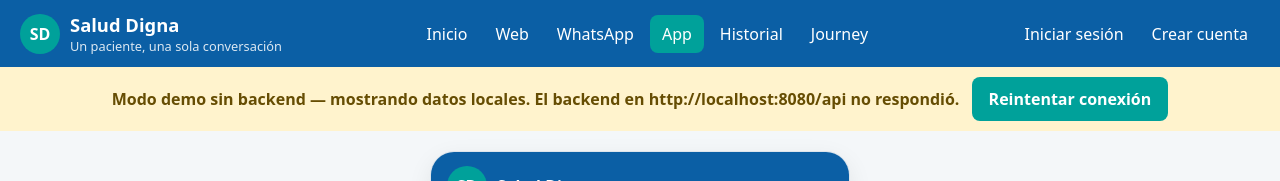
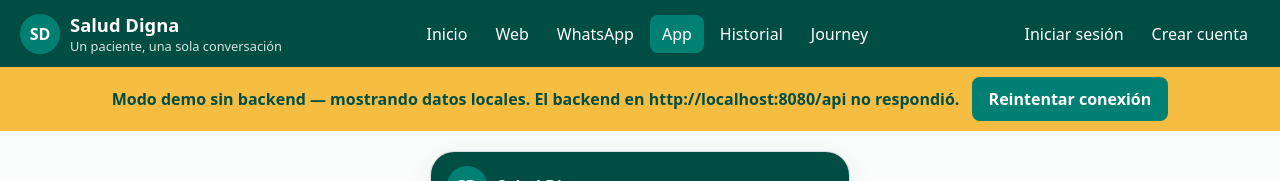
Before and after one commit to ProfCristianPalma/SaludDigna_ITSSNA_Team, a React (Vite) app in the folder frontend/: page /app in a window 1280 px wide. Shown: the top 181 px of the page. Built offline with nearby package versions, Linux system fonts and the light colour scheme; no server answers.

Commit message:
fix: corregir reservaciones del flujo del asesor y actualizar paleta de colores

```diff
--- a/frontend/src/pages/WhatsappPage.tsx
+++ b/frontend/src/pages/WhatsappPage.tsx
@@ -116,7 +116,7 @@ export default function WhatsappPage() {
   }
 
   return (
-    <div>
+    <div className="whatsapp-page">
       <h1>WhatsApp — continúa tu trámite</h1>
       <p className="muted">
         El bot te reconoce por tu CURP: escríbela y dime en qué te ayudo. Si tienes varios folios, escribe el folio (por ejemplo SD-2026-0001) o “folio 1” para elegir con cuál seguir. Quien tenga tu CURP puede continuar tu trámite por ti.
--- a/frontend/src/styles.css
+++ b/frontend/src/styles.css
@@ -1,16 +1,16 @@
 :root {
-  --azul: #0b5fa5;
-  --azul-oscuro: #084a82;
-  --verde: #00a19a;
-  --verde-wa: #075e54;
-  --verde-wa-claro: #dcf8c6;
-  --fondo: #f4f7f9;
-  --texto: #1c2733;
-  --muted: #5b6b7a;
-  --borde: #dde5ec;
+  --azul: #004d43;
+  --azul-oscuro: #003b34;
+  --verde: #008073;
+  --verde-wa: #004d43;
+  --verde-wa-claro: #b7e4d6;
+  --fondo: #fafcfb;
+  --texto: #123c37;
+  --muted: #506a66;
+  --borde: #d9dee3;
   --blanco: #ffffff;
-  --amarillo: #fff3cd;
-  --rojo: #dc3545;
+  --amarillo: #f6bd43;
+  --rojo: #79520c;
 }
 
 * { box-sizing: border-box; }
@@ -54,8 +54,7 @@ h3 { font-size: 1rem; margin: 1rem 0 0.5rem; }
 .nav-links a { color: #fff; text-decoration: none; padding: 8px 12px; border-radius: 8px; }
 .nav-links a:hover { background: rgba(255, 255, 255, 0.15); }
 .nav-links a.active { background: var(--verde); }
-/* Nombre de la sesión en la barra azul: blanco, sin recorte ni
-   truncado (antes era .muted gris sobre azul y se veía cortado). */
+/* Nombre de la sesión en la barra de navegación. */
 .sesion-nombre { color: #fff; font-weight: 600; white-space: nowrap; padding: 8px 4px; }
 /* Listas de pasos realizados/faltantes en el Historial. */
 .pasos-lista { margin: 6px 0 0; padding-left: 20px; }
@@ -64,7 +63,7 @@ h3 { font-size: 1rem; margin: 1rem 0 0.5rem; }
 
 .mock-banner {
   background: var(--amarillo);
-  color: #664d03;
+  color: var(--azul);
   text-align: center;
   padding: 10px 16px;
   font-weight: 600;
@@ -96,15 +95,15 @@ button, .btn { font: inherit; cursor: pointer; }
 .btn-small { padding: 6px 10px; font-size: 0.85rem; background: var(--verde); color: #fff; border: none; border-radius: 6px; }
 .actions { display: flex; gap: 10px; flex-wrap: wrap; margin-top: 16px; }
 .precio { font-size: 1.1rem; }
-.notice { background: #e7f3ff; border: 1px solid #b6d7f5; border-radius: 8px; padding: 12px; margin-top: 16px; }
+.notice { background: #e6f5f1; border: 1px solid #b7e4d6; border-radius: 8px; padding: 12px; margin-top: 16px; }
 
 .badge { display: inline-block; padding: 4px 10px; border-radius: 999px; font-size: 0.8rem; font-weight: 700; }
-.badge-info { background: #e7f3ff; color: var(--azul); }
+.badge-info { background: #d9f1eb; color: var(--azul); }
 .badge-primary { background: var(--azul); color: #fff; }
-.badge-success { background: #d4edda; color: #155724; }
-.badge-warning { background: var(--amarillo); color: #664d03; }
-.badge-danger { background: #f8d7da; color: #721c24; }
-.chip { display: inline-block; padding: 3px 8px; border-radius: 999px; background: #eef2f5; font-size: 0.8rem; font-weight: 700; }
+.badge-success { background: #b7e4d6; color: var(--azul); }
+.badge-warning { background: var(--amarillo); color: var(--azul); }
+.badge-danger { background: #f9dfaa; color: #694500; }
+.chip { display: inline-block; padding: 3px 8px; border-radius: 999px; background: #e9eeed; font-size: 0.8rem; font-weight: 700; }
 .chip-grande { padding: 8px 14px; font-size: 0.95rem; margin-right: 8px; }
 .canales { display: flex; flex-wrap: wrap; gap: 8px; }
 
@@ -114,6 +113,21 @@ button, .btn { font: inherit; cursor: pointer; }
 .dato-row { display: flex; justify-content: space-between; align-items: center; gap: 10px; margin-bottom: 8px; }
 
 /* WhatsApp */
+.whatsapp-page {
+  --azul: #0b5fa5;
+  --verde: #00a19a;
+  --verde-wa: #075e54;
+  --verde-wa-claro: #dcf8c6;
+  --texto: #1c2733;
+  --muted: #5b6b7a;
+  --borde: #dde5ec;
+  --amarillo: #fff3cd;
+  color: var(--texto);
+}
+.whatsapp-page .badge-info { background: #e7f3ff; color: var(--azul); }
+.whatsapp-page .badge-success { background: #d4edda; color: #155724; }
+.whatsapp-page .badge-warning { background: var(--amarillo); color: #664d03; }
+.whatsapp-page .badge-danger { background: #f8d7da; color: #721c24; }
 .wa-shell { max-width: 720px; border: 1px solid var(--borde); border-radius: 12px; overflow: hidden; background: #ece5dd; }
 .wa-header { background: var(--verde-wa); color: #fff; display: flex; align-items: center; gap: 10px; padding: 12px 16px; }
 .wa-header small { display: block; opacity: 0.85; }
@@ -131,7 +145,7 @@ button, .btn { font: inherit; cursor: pointer; }
 .phone { width: 100%; max-width: 420px; border: 1px solid var(--borde); border-radius: 24px; overflow: hidden; background: #fff; box-shadow: 0 8px 24px rgba(0, 0, 0, 0.08); }
 .phone-header { background: var(--azul); color: #fff; display: flex; align-items: center; gap: 10px; padding: 14px 16px; }
 .phone-body { padding: 18px 16px 24px; display: flex; flex-direction: column; gap: 14px; }
-.cita-card { background: #eaf6f5; border-color: #bfe8e5; }
+.cita-card { background: #e6f5f1; border-color: #7fd4c8; }
 .steps-list { margin: 0; padding-left: 20px; display: flex; flex-direction: column; gap: 8px; }
 
 /* Timeline y stepper */
@@ -145,7 +159,7 @@ button, .btn { font: inherit; cursor: pointer; }
 .step-dot {
   width: 32px; height: 32px; border-radius: 50%; margin: 0 auto 6px;
   display: flex; align-items: center; justify-content: center;
-  background: #eef2f5; border: 2px solid var(--borde); font-weight: 800;
+  background: #e9eeed; border: 2px solid var(--borde); font-weight: 800;
 }
 .step-done { color: var(--texto); font-weight: 700; }
 .step-done .step-dot { background: var(--verde); border-color: var(--verde); color: #fff; }
```
Also changed, not shown: 2 other files (tests, documents, lock files or other folders).
